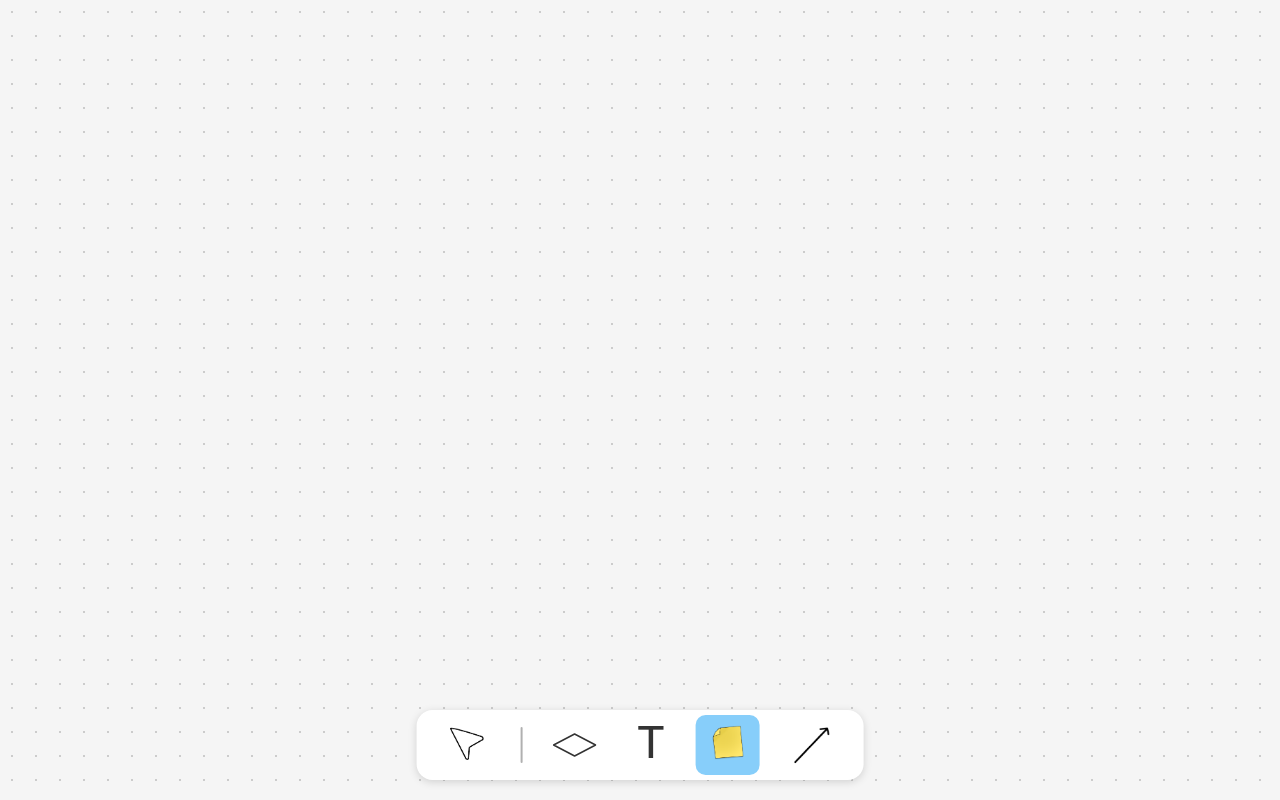
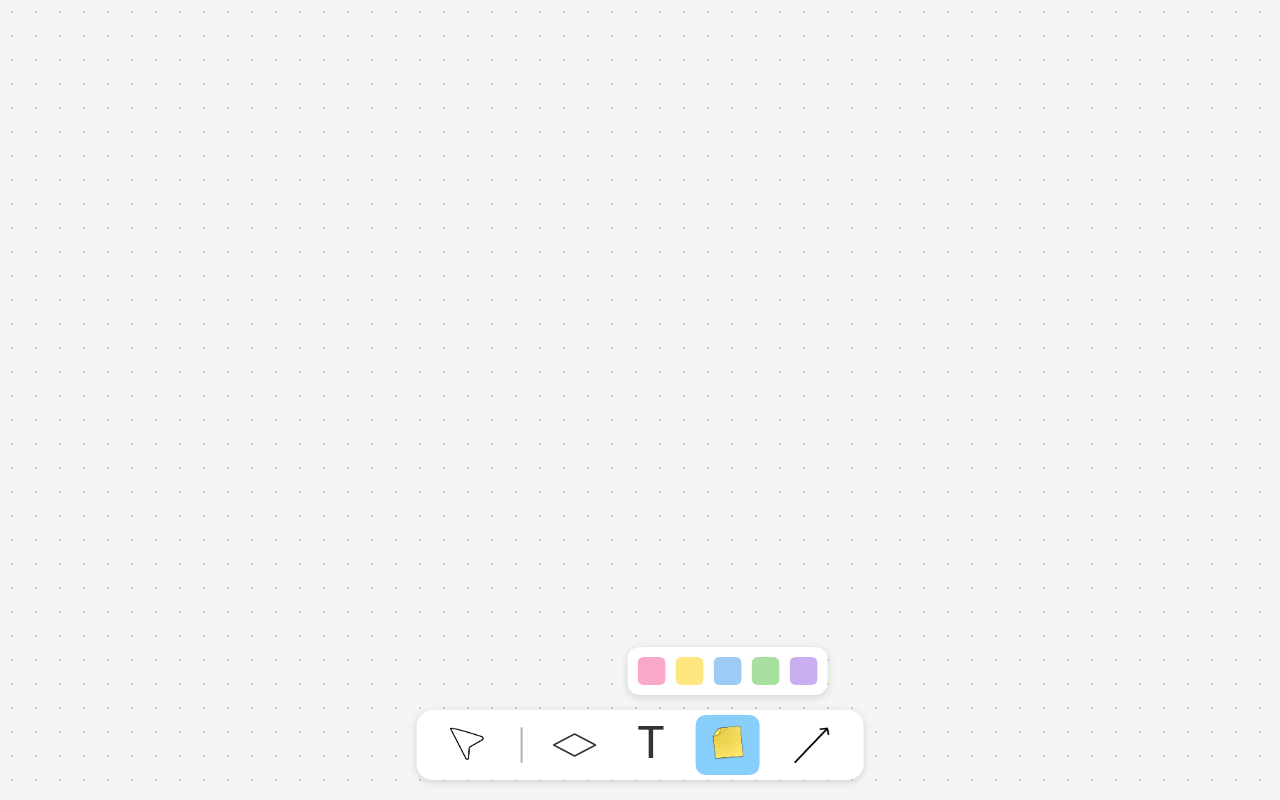
Before and after one commit to ziningch/cmu05431, a React (Vite) app: page / in a window 1280 px wide. Both pictures are taken after a click on the button 727 px from the left and 745 px from the top of the page. Shown: the top 800 px of the page. Built offline with nearby package versions, Linux system fonts and the light colour scheme.

Commit message:
sticky tool with 5 colors

```diff
--- a/src/App.css
+++ b/src/App.css
@@ -107,6 +107,10 @@
   outline: 1px dashed #666;
 }
 
+.text-wrap.sticky {
+  box-shadow: 0 3px 8px rgba(0,0,0,0.2);
+}
+
 .text-box {
   flex: 1;
   box-sizing: border-box;
@@ -140,10 +144,11 @@
   display: flex;
   align-items: center;
   justify-content: center;
+  font-family: 'Courier New', Courier, monospace;
   font-size: 12px;
   line-height: 1;
-  color: #cc3333;
-  border-color: #cc3333;
+  color: rgb(255, 100, 100);
+  border-color: rgb(255, 100, 100);
   cursor: pointer;
   user-select: none;
 }
@@ -203,3 +208,46 @@
 .size-option.active {
   background-color: lightskyblue;
 }
+
+.sticky-wrap {
+  position: relative;
+  display: flex;
+  flex-shrink: 0;
+}
+
+.color-menu {
+  position: absolute;
+  bottom: calc(100% + 20px);
+  left: 50%;
+  transform: translateX(-50%);
+  width: max-content;
+  display: flex;
+  gap: 10px;
+  padding: 10px;
+  background-color: white;
+  border-radius: 12px;
+  box-shadow: 0 2px 8px rgba(0,0,0,0.15);
+}
+
+.color-swatch {
+  width: 28px;
+  height: 28px;
+  border: 2px solid transparent;
+  border-radius: 6px;
+  cursor: pointer;
+}
+
+.color-swatch:hover,
+.color-swatch.active {
+  border-color: #333333;
+}
+
+.sticky-cursor {
+  position: fixed;
+  width: 22px;
+  height: 22px;
+  border: 1.5px solid #333333;
+  border-radius: 3px;
+  pointer-events: none;
+  z-index: 20;
+}
--- a/src/App.jsx
+++ b/src/App.jsx
@@ -14,8 +14,18 @@ export default function App() {
   const [selectedID, setSelectedID] = useState(null);
   const selected = boxes.find((box) => box.id === selectedID);
 
+  //determine whether the current selected component is textbox
+  const selectedText = selected?.type === "text";
+
   //whether the size popup is showing
   const [sizeMenuOpen, setSizeMenuOpen] = useState(false);
+
+  //keep track of sticky menu visibility and current sticky color
+  const [colorMenuOpen, setColorMenuOpen] = useState(false);
+  const [stickyColor, setStickyColor] = useState(null);
+
+  //keep track of cursor position so a tiny square representing the sticky can fall under it
+  const [cursurPos, setCursorPos] = useState(null);
 
   //text can be small, medium, or large, this is the literal for representing each pixel size
   const sizeOptions = [
@@ -24,12 +34,24 @@ export default function App() {
     {label: "L", px: 30}
   ];
 
+  //stickies can be pink, yellow, blue, green, and purple
+  const stickyColors = [
+    {name: "pink", hex: "#F9A8C9"},
+    {name: "yellow", hex: "#FFE680"},
+    {name: "blue", hex: "#9CCBF5"},
+    {name: "green", hex: "#A8E0A0"},
+    {name: "purple", hex: "#C9AEF0"}
+  ];
+
   //representing the textbox corners
   const CORNERS = ["nw", "ne", "sw", "se"];
 
   //minimum resizing size for textbox
   const minWidth = 60;
   const minHeight = 40;
+
+  //minimum size for sticky note
+  const stickyMin = 120;
 
   //mouse tool is active when it's picked or before anything else is picked
   const mouseActive = (activeTool === null || activeTool === "mouse-icon");
@@ -64,18 +86,14 @@ export default function App() {
         const start = drag.startBox;
         let {x,y,width,height} = start;
 
-        //expanding width to the right
-        if (drag.corner.includes("e")) width = Math.max(minWidth,start.width+dx);
-        //expanding height downwards
-        if (drag.corner.includes("s")) height = Math.max(minHeight,start.height+dy);
-        //expanding width to the left
+        if (drag.corner.includes("e")) width = Math.max(drag.minW,start.width+dx);
+        if (drag.corner.includes("s")) height = Math.max(drag.minH,start.height+dy);
         if (drag.corner.includes("w")) {
-          width = Math.max(minWidth,start.width-dx);
+          width = Math.max(drag.minW,start.width-dx);
           x = start.x+start.width-width;
         }
-        //expanding height upwards
         if (drag.corner.includes("n")) {
-          height = Math.max(minHeight,start.height-dy);
+          height = Math.max(drag.minH,start.height-dy);
           y = start.y+start.height-height;
         }
 
@@ -113,6 +131,13 @@ export default function App() {
     if (selectedID) document.getElementById(`text-${selectedID}`)?.focus();
   }, [selectedID]);
 
+  function chooseTool(tool) {
+    setActiveTool(tool);
+    if (tool !== "sticky-icon") {
+      setColorMenuOpen(false);
+    }
+  }
+
   //tracks the beginning of moving/resizing through drag
   function startDrag(event, box, mode, corner) {
     //stop highlighting/changing text, keep textbox selected
@@ -128,6 +153,8 @@ export default function App() {
       startX: event.clientX,
       startY: event.clientY,
       startBox: {x: box.x, y: box.y, width: box.width, height: box.height},
+      minW: box.type === "sticky" ? stickyMin : minWidth,
+      minH: box.type === "sticky" ? stickyMin : minHeight,
       moved: false
     };
   }
@@ -154,8 +181,13 @@ export default function App() {
 
     setSizeMenuOpen(false);
 
+    if (colorMenuOpen) {
+      setColorMenuOpen(false);
+      return;
+    }
+
     //remove empty textbox
-    const keep = (box) => box.text.trim() !== "";
+    const keep = (box) => box.type === "sticky" || box.text.trim() !== "";
 
     if (activeTool === "tool-text") {
       //draw the textbox by getting current bounding rectangle
@@ -167,6 +199,7 @@ export default function App() {
         ...prev.filter(keep),
         {
           id,
+          type: "text",
           x : event.clientX - rect.left,
           y : event.clientY - rect.top,
           width: 180,
@@ -175,6 +208,25 @@ export default function App() {
           bold: false,
           fontSize: 24
         },
+      ]);
+      setSelectedID(id);
+      setActiveTool("mouse-icon");
+    } else if (activeTool === "sticky-icon" && stickyColor) {
+      //places sticky aligned with the cursor with the picked color
+      const rect = event.currentTarget.getBoundingClientRect();
+      const id = Date.now();
+
+      setBoxes((prev) => [
+        ...prev.filter(keep), {
+          id,
+          type: "sticky",
+          x : event.clientX - rect.left,
+          y : event.clientY - rect.top,
+          width: 160,
+          height: 160,
+          text: "",
+          color: stickyColor
+        }
       ]);
       setSelectedID(id);
       setActiveTool("mouse-icon");
@@ -187,16 +239,25 @@ export default function App() {
 
   return (
     <div>
-      {/*Drawing the canvas for the textbox*/}
+      {/*Drawing the canvas for the textbox and stickies*/}
       <div className = {`canvas ${activeTool === "tool-text" ? "text-mode" : ""}`}
+      //keep mouse shape and keep track of its position
+      onMouseMove={(event) => setCursorPos({x: event.clientX, y: event.clientY})}
+      onMouseLeave={()=>setCursorPos(null)}
       onClick = {handleCanvasClicked}
       >
        {boxes.map((box) => (
         <div
           //gives unique id to the current object
           key = {box.id}
-          className = {`text-wrap ${box.id === selectedID ? "selected" : ""} ${mouseActive ? "movable" : ""}`}
-          style={{left: box.x, top: box.y, width: box.width, minHeight: box.height}}
+          className = {`text-wrap ${box.type === "sticky" ? "sticky" : ""} ${box.id === selectedID ? "selected" : ""} ${mouseActive ? "movable" : ""}`}
+          style={{
+            left: box.x,
+            top: box.y,
+            width: box.width,
+            minHeight: box.height,
+            backgroundColor: box.type === "sticky" ? box.color : undefined
+          }}
 
           //pressing the edge moves the textbox
           onMouseDown={(event) => {
@@ -221,7 +282,7 @@ export default function App() {
             //let's user edit object
             contentEditable
             suppressContentEditableWarning
-            style = {{fontWeight:box.bold ? 700 : 400, fontSize: box.fontSize}}
+            style = {{fontWeight:box.bold ? 700 : 400, fontSize: box.type === "sticky" ? 20 : box.fontSize}}
 
             //saves user input when they click away
             onBlur = {(event) => updateText(box.id,event.currentTarget.innerText)}
@@ -243,7 +304,7 @@ export default function App() {
        ))}
 
        {/*Draw the bold toggle */}
-       {selected && (
+       {selectedText && (
         <button
           className= {`bold-button ${selected.bold ? "active" : ""}`}
           style = {{left:selected.x,top:selected.y-44}}
@@ -259,7 +320,7 @@ export default function App() {
        )}
 
        {/*Draw the size button*/}
-       {selected && (
+       {selectedText && (
         <button
           className= "size-button"
           style = {{left:selected.x+40,top:selected.y-44}}
@@ -278,7 +339,7 @@ export default function App() {
        )}
 
        {/*Draw the size popup which closes as soon as a size is picked*/}
-       {selected && sizeMenuOpen && (
+       {selectedText && sizeMenuOpen && (
         <div
           className= "size-menu"
           style = {{left:selected.x+40,top:selected.y-84}}
@@ -306,7 +367,7 @@ export default function App() {
         {/*drawing the mouse tool*/}
         <button
           className ={`tool ${activeTool === "mouse-icon" ? "active" : ""}`}
-          onClick={()=>setActiveTool("mouse-icon")}
+          onClick={()=>chooseTool("mouse-icon")}
         >
           <img className= "mouse-icon" src={mouse} alt="mouse tool" />
         </button>
@@ -318,7 +379,7 @@ export default function App() {
         {/*drawing the flowchart shape tool*/}
         <button
           className ={`tool ${activeTool === "flowchart-shape" ? "active" : ""}`}
-          onClick={()=>setActiveTool("flowchart-shape")}
+          onClick={()=>chooseTool("flowchart-shape")}
         >
           {/*drawing a diamond with svg*/}
           <svg width = "44" height = "44" viewBox="0 0 44 44">
@@ -336,29 +397,59 @@ export default function App() {
         {/*drawing the text tool*/}
         <button
           className ={`tool ${activeTool === "tool-text" ? "active" : ""}`}
-          onClick={()=>setActiveTool("tool-text")}
+          onClick={()=>chooseTool("tool-text")}
         >
           <div className = 'tool-text'>T</div>
         </button>
 
-        {/*drawing the sticky note tool*/}
-        <button
-          className ={`tool ${activeTool === "sticky-icon" ? "active" : ""}`}
-          onClick={()=>setActiveTool("sticky-icon")}
-        >
-          <img className="sticky-icon" src={sticky} alt="sticky note tool" />
-        </button>
+        {/*drawing the sticky note tool, with its color popup centered above it*/}
+        <div className = "sticky-wrap">
+          <button
+            className ={`tool ${activeTool === "sticky-icon" ? "active" : ""}`}
+            onClick={()=>{
+              setActiveTool("sticky-icon");
+              setColorMenuOpen(true);
+            }}
+          >
+            <img className="sticky-icon" src={sticky} alt="sticky note tool" />
+          </button>
+
+          {/*Draw the popup menu for choosing sticky note's color */}
+          {colorMenuOpen && (
+            <div className = "color-menu">
+              {stickyColors.map((color) => (
+                <button
+                  key = {color.name}
+                  className = {`color-swatch ${stickyColor === color.hex ? "active" : ""}`}
+                  style = {{backgroundColor: color.hex}}
+                  aria-label = {`${color.name} sticky note`}
+                  onClick = {() => {
+                    setStickyColor(color.hex);
+                    setColorMenuOpen(false);
+                  }}
+                />
+              ))}
+            </div>
+          )}
+        </div>
 
         {/*drawing the connector tool*/}
         <button
           className ={`tool ${activeTool === "connector-icon" ? "active" : ""}`}
-          onClick={()=>setActiveTool("connector-icon")}
+          onClick={()=>chooseTool("connector-icon")}
         >
           <img className="connector-icon" src={connector} alt="connector tool" />
         </button>
 
+      </div>
 
-      </div>
+      {/*Draw picked color square under cursor */}
+      {activeTool === "sticky-icon" && stickyColor && cursurPos && !colorMenuOpen && (
+        <div
+          className = "sticky-cursor"
+          style = {{left: cursurPos.x+2, top: cursurPos.y+22, backgroundColor: stickyColor}}
+        />
+      )}
     </div>
   );
 }
```
Also changed, not shown: 1 other file (tests, documents, lock files or other folders).
